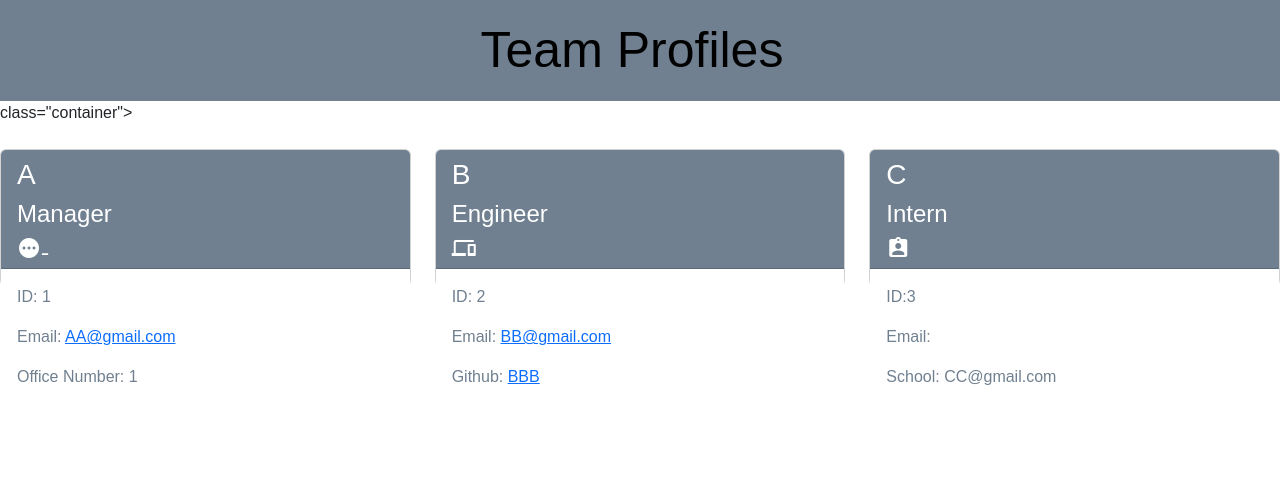
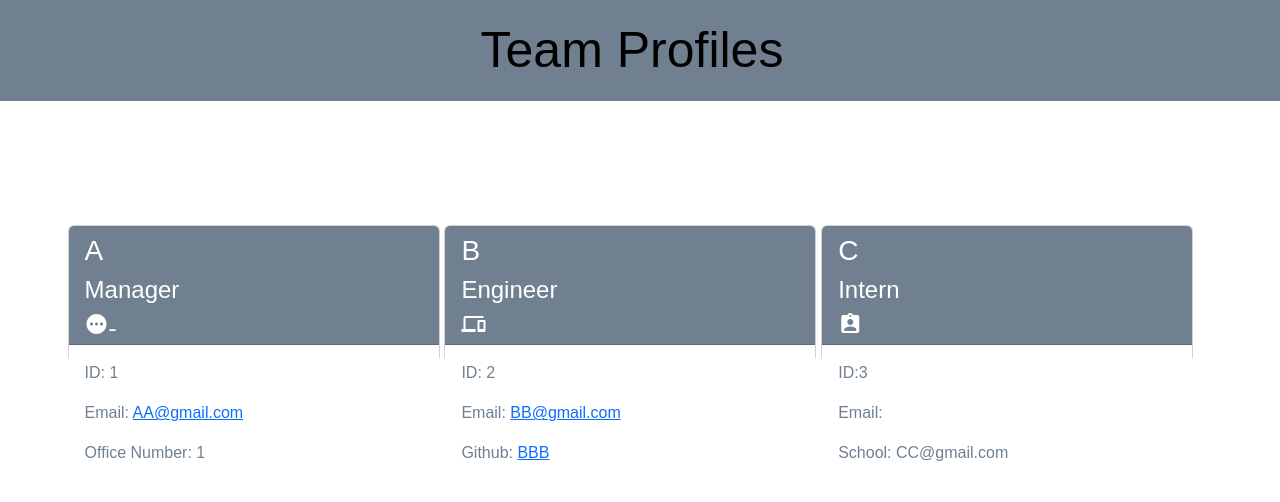
Before and after one commit to prnessy23/team-profile-generator, a website: page team.html in a window 1280 px wide. Drawn offline with nearby package versions, Linux system fonts and the light colour scheme.

Commit message:
fixed container div tag

```diff
--- a/team.html
+++ b/team.html
@@ -21,9 +21,8 @@
 
     <main>
 
-    class="container">
-    <div class="row justify-content-space around" id="team-cards"></
-    div>
+    <div class="container">
+    <div  class="row justify-content-space around" id="team-cards"></div>
 
     <div class ="col-4 mt-4">
     <div class="card h-50">
```
